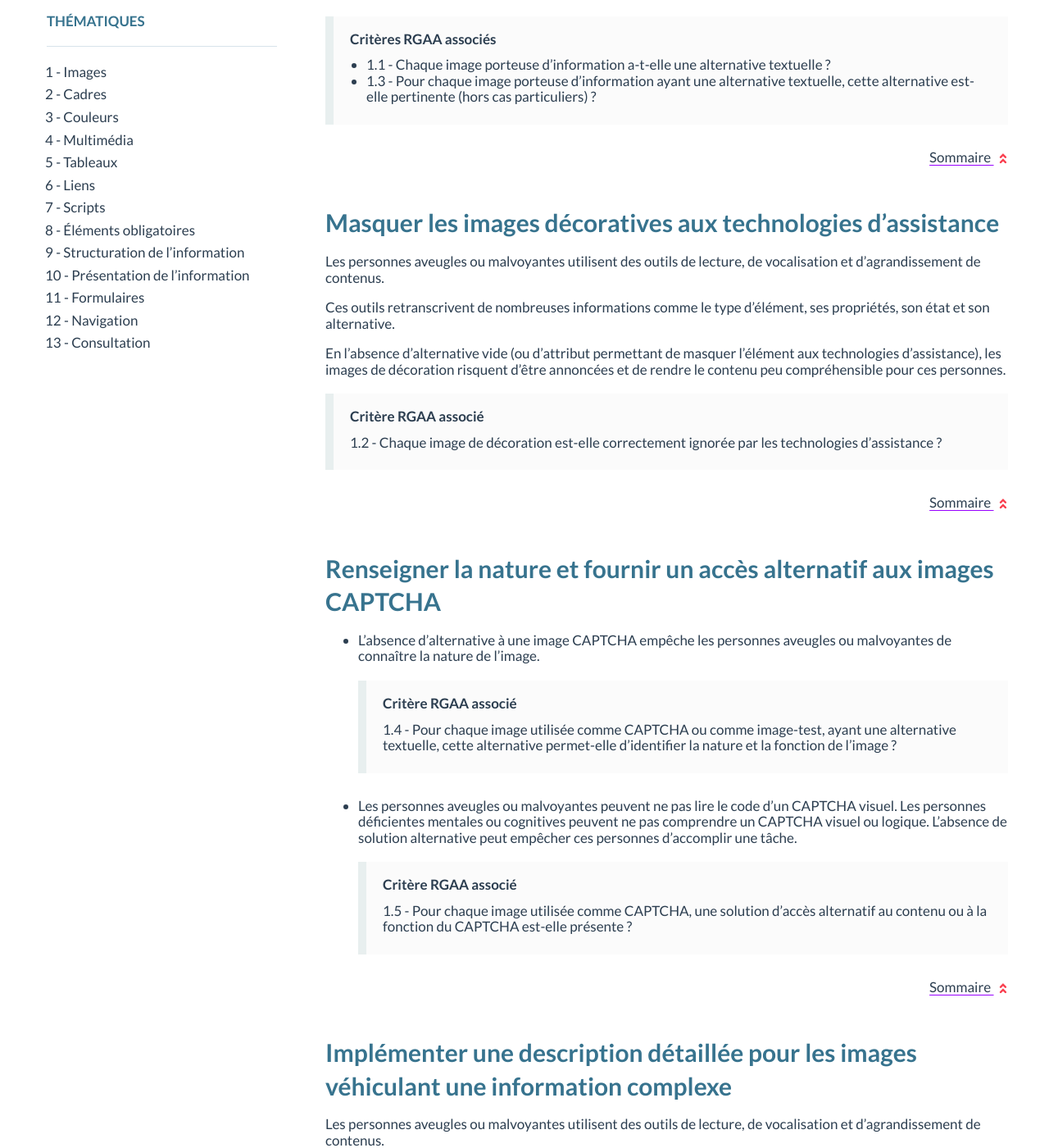
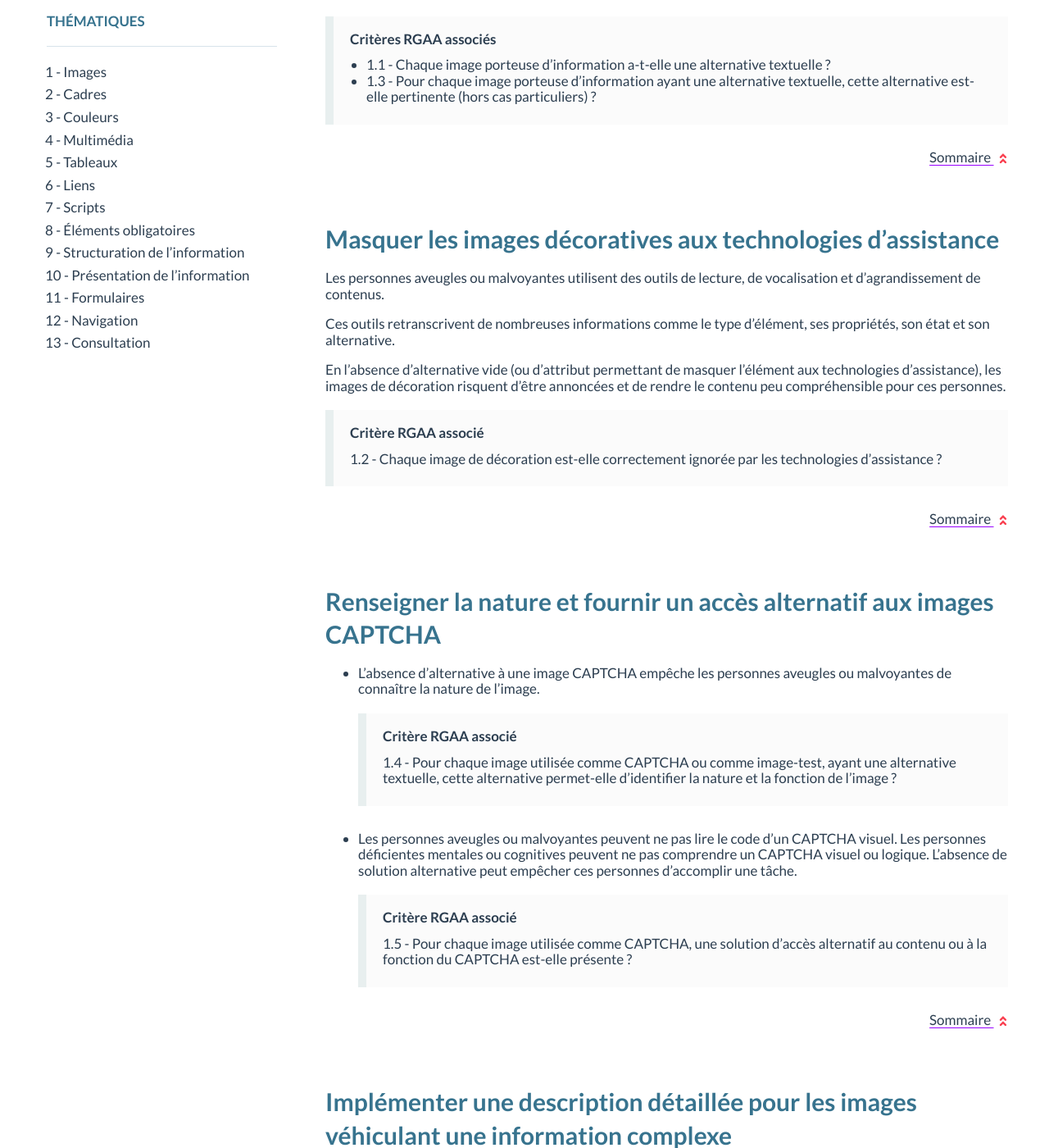
Before and after one commit to ideance-a11y/rgaa4-impacts-utilisateurs, a Jekyll site: the page built from index.html, in a window 1280 px wide and 1400 px high, scrolled down 597 px. Shown: the whole window at 82% size. Built offline with Jekyll 4.4.1, drawn with Linux system fonts in a browser that asks for light colours; some web fonts are replaced.

Commit message:
Style : ajout de marges entre les articles.

```diff
--- a/_sass/components/_contents.scss
+++ b/_sass/components/_contents.scss
@@ -37,6 +37,23 @@ main {
         height: 0.1rem;
         background-color: $gray-1;
     }
+
+    > *:first-child {
+        margin-top: inherit;
+    }
+
+    .thematic > h2:first-child {
+        margin-top: inherit;
+    }
+
+    .rule {
+        margin: 7rem 0;
+    }
+
+    .thematic > h2 + .rule {
+        margin-top: 0;
+    }
+
 }
 
 .chapo {
@@ -58,3 +75,21 @@ main {
         font-weight: bold;
     }
 }
+
+.main-content  {
+    .goback-summary {
+        margin-bottom: 5rem;
+        display: flex;
+        justify-content: flex-end;
+
+        .icon {
+            margin-left: 0.5rem;
+            font-size: 1.5rem;
+            color: $red-color;
+            &::before {
+                transform: rotate(90deg);
+                margin-top: -0.7rem;
+            }
+        }
+    }
+}
--- a/index.html
+++ b/index.html
@@ -6,7 +6,7 @@ menu: rubriques
 
 {% comment %} Boucle sur les thématiques du RGAA {% endcomment %}
 {% for rgaa_topic in site.data.rgaa_4_1_2_clean.topics %}
-<section>
+<section class="thematic">
   <h2 id="{{ rgaa_topic.name | slugify }}">
     {{ rgaa_topic.num }} - {{ rgaa_topic.name }}
   </h2>
@@ -16,7 +16,7 @@ menu: rubriques
 
   {% comment %} Boucle sur les impacts users filtrés {% endcomment %}
   {% for impact in topic_impacts %}
-  <article>
+  <article class="rule">
     {% comment %}
       Impacts potentiellements séparés en plusieurs sous-critères.
       Réunis dans un tableau.
```
